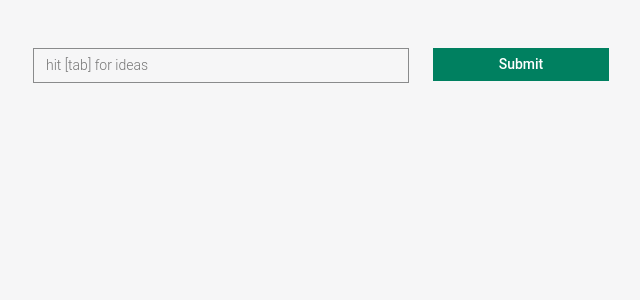
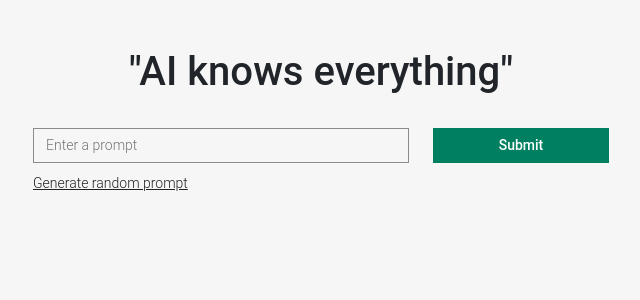
Before and after one commit to gracewgao/openai-playground, a React (Create React App) app: page / in a window 1280 px wide. Shown: the top 300 px of the page, without its empty margins (319-959 px from the left). Built offline with nearby package versions, Linux system fonts and the light colour scheme.

Commit message:
polishing up

```diff
--- a/src/components/Playground/index.tsx
+++ b/src/components/Playground/index.tsx
@@ -1,5 +1,5 @@
 import React, { useState } from "react";
-import { Col, Form, Row } from "react-bootstrap";
+import { Col, Form, Row, Spinner } from "react-bootstrap";
 import styled from "styled-components";
 import Spacer from "../Base/Spacer";
 import ResponseCard, { CardProps } from "../ResponseCard";
@@ -23,14 +23,66 @@ const StyledInput = styled.input`
   }
 `;
 
+const StyledButton = styled.button`
+  background-color: rgba(0, 128, 96, 1);
+  color: white;
+  outline: none;
+  font-family: inherit;
+  padding: 0.375rem 0.75rem;
+  font-size: 14px;
+  font-weight: 500;
+  min-width: 150px;
+  border: 0.5px solid rgba(0, 128, 96, 1);
+  width: 100%;
+
+  &:hover {
+    background-color: rgba(0, 110, 82, 1);
+    border: 0.5px solid rgba(0, 110, 82, 1);
+  }
+`;
+
+const LinkButton = styled.button`
+  background-color: transparent;
+  color: rgba(32, 34, 35, 1);
+  outline: none;
+  font-family: inherit;
+  padding: 0;
+  font-size: 14px;
+  font-weight: 300;
+  border: none;
+  width: auto;
+  text-decoration: underline;
+
+  &:hover {
+    color: rgba(32, 34, 35, 1);
+  }
+`;
+
+const Header = styled.h1`
+  font-weight: 500;
+  text-align: center;
+`;
+
 const Playground: React.FC = () => {
+  const empty: CardProps[] = [];
   const [prompt, setPrompt] = useState("");
+  const [list, setList] = useState(empty);
+  const [loading, setLoading] = useState(false);
 
-  const empty: CardProps[] = [];
-  const [list, setList] = useState(empty);
+  const generatePrompt = () => {
+    const verbs = ["sing me a song", "write me a poem", "tell me a joke", "perform a dialogue", "tell me a secret"];
+    const subjects = ["the robot apocalypse", "love", "geese", "breakfast foods", "cats in space"];
+    const random = `${verbs[Math.floor(Math.random() * 5)]} about ${
+      subjects[Math.floor(Math.random() * 5)]
+    }`;
+    setPrompt(random);
+  };
 
   const handleSubmit = async (e: React.FormEvent<HTMLElement>) => {
     e.preventDefault();
+
+    setLoading(true);
+
     const data = {
       prompt: prompt,
       temperature: 0.5,
@@ -58,51 +110,54 @@ const Playground: React.FC = () => {
       })
       .catch((error) => {
         console.log(error);
+      })
+      .finally(() => {
+        setLoading(false);
       });
   };
-
-  const StyledButton = styled.button`
-    background-color: rgba(0, 128, 96, 1);
-    color: white;
-    outline: none;
-    font-family: inherit;
-    padding: 0.375rem 0.75rem;
-    font-size: 14px;
-    font-weight: 500;
-    min-width: 150px;
-    width: auto;
-    border: none;
-    width: 100%;
-
-    &:hover {
-      background-color: rgba(0, 110, 82, 1);
-    }
-  `;
 
   return (
     <>
       <Spacer height={48} />
+      <Header>"AI knows everything"</Header>
+      <Spacer height={24} />
       <Form onSubmit={handleSubmit}>
         <Row>
           <Col md={8}>
             <StyledInput
               value={prompt}
               onChange={(e) => setPrompt(e.target.value)}
-              placeholder="hit [tab] for ideas"
+              placeholder="Enter a prompt"
             />
+            <Spacer height={8} />
           </Col>
           <Col md={4}>
-            <StyledButton type="submit">Submit</StyledButton>
+            <StyledButton type="submit">
+              {loading ? (
+                <Spinner
+                  as="span"
+                  animation="border"
+                  size="sm"
+                  role="status"
+                  aria-hidden="true"
+                />
+              ) : (
+                "Submit"
+              )}
+            </StyledButton>
+            <Spacer height={8} />
           </Col>
         </Row>
       </Form>
-      <Spacer height={32} />
+      <LinkButton onClick={generatePrompt}>Generate random prompt</LinkButton>
+      <Spacer height={24} />
       {list.map((item: CardProps) => (
         <>
           <ResponseCard {...item} />
           <Spacer height={16} />
         </>
       ))}
+      <Spacer height={48} />
     </>
   );
 };
--- a/src/components/ResponseCard/index.tsx
+++ b/src/components/ResponseCard/index.tsx
@@ -8,7 +8,7 @@ export interface CardProps {
 
 const Card = styled.div`
   border-radius: 0.5rem;
-  shadow-box: 0 0 5px rgba(23, 24, 24, 0.05), 0 1px 2px rgba(0, 0, 0, 0.15);
+  box-shadow: 0 0 5px rgba(23, 24, 24, 0.05), 0 1px 2px rgba(0, 0, 0, 0.15);
   background-color: white;
   padding: 24px;
 `;
```
